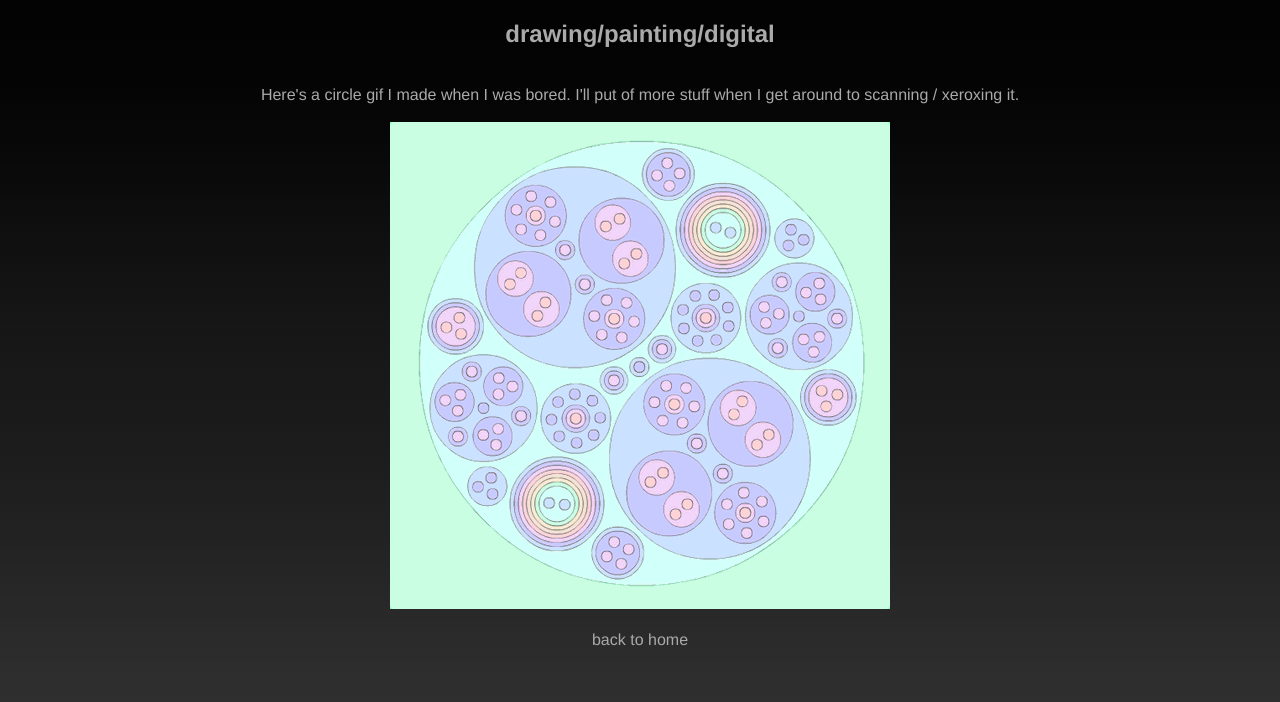
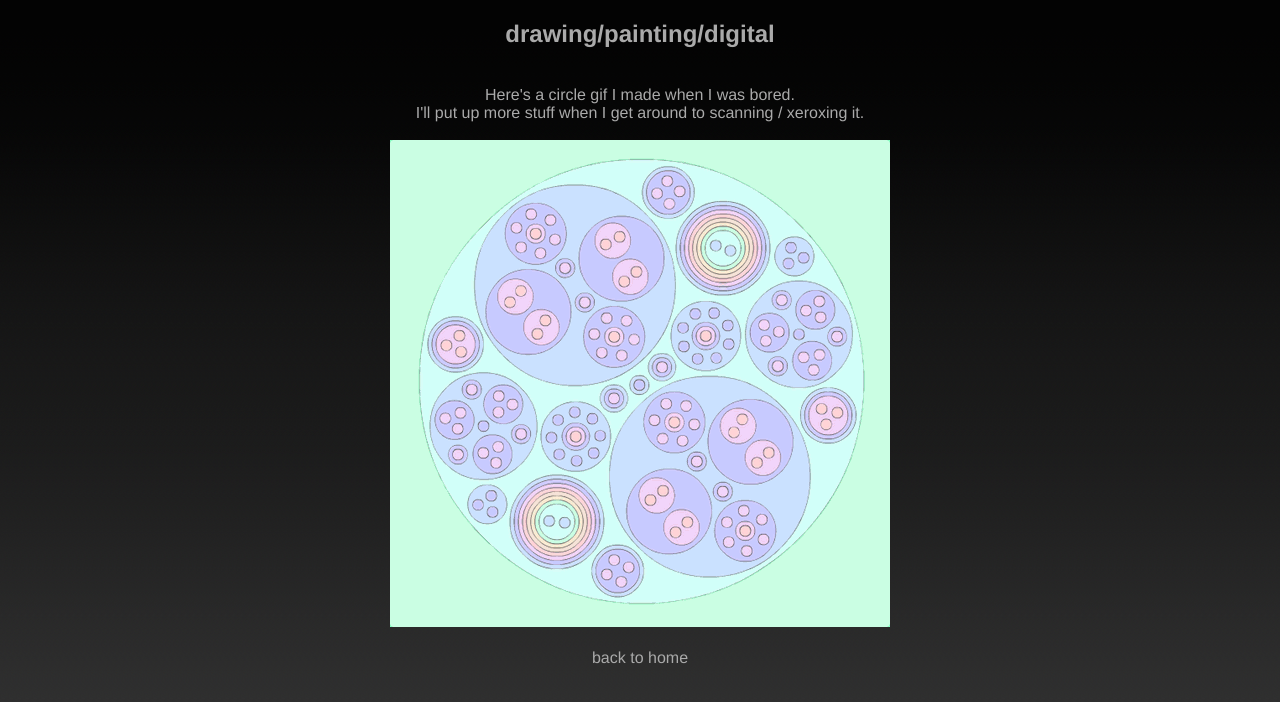
Before and after one commit to spcwby/spcwby.github.io, a plain HTML site: page art.html in a window 1280 px wide. Drawn offline with Linux system fonts and the light colour scheme.

Commit message:
code blurb

```diff
--- a/art.html
+++ b/art.html
@@ -8,7 +8,8 @@
 <body>
 <h2>drawing/painting/digital</h2><br/>
 
-Here's a circle gif I made when I was bored. I'll put of more stuff when I get around to scanning / xeroxing it.
+Here's a circle gif I made when I was bored.<br>
+I'll put up more stuff when I get around to scanning / xeroxing it.
 <br/>
 <br/>
 <img src="circle.gif"/>
```
Also changed, not shown: programming.html (+1 -1 lines).
